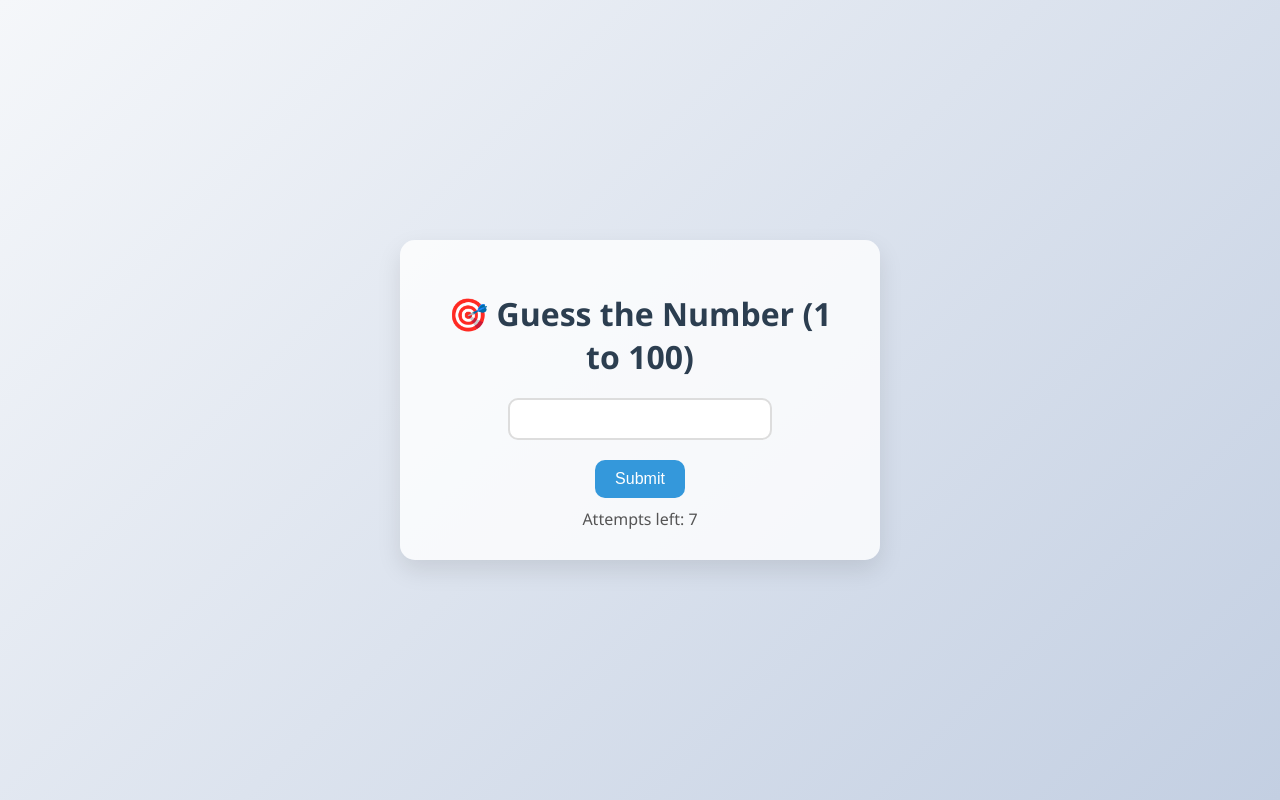
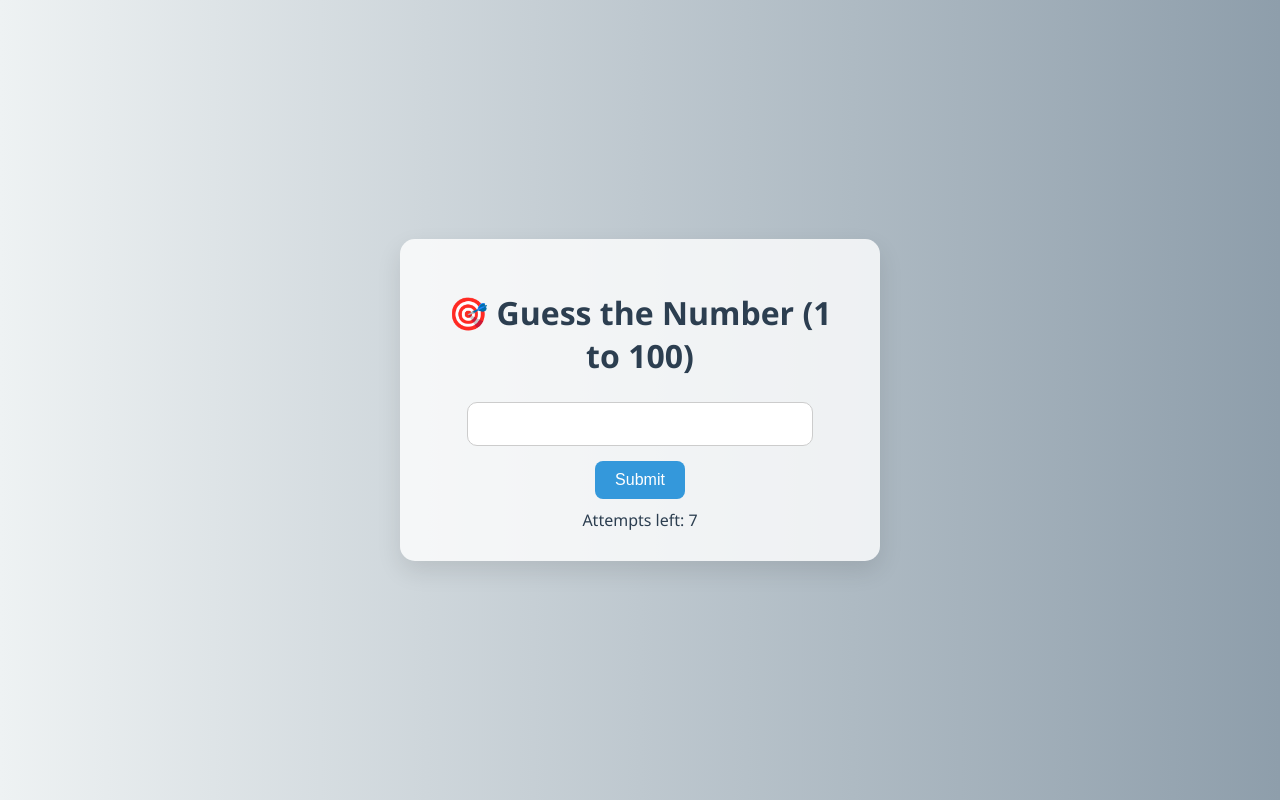
Before and after one commit to red-444/game_web, a Flask app: page / in a window 1280 px wide. Run offline with Flask 3, Linux system fonts and the light colour scheme.

Commit message:
index.html

```diff
--- a/game_web/templates/index.html
+++ b/game_web/templates/index.html
@@ -5,11 +5,9 @@
     <title>Guess the Number</title>
     <style>
         body {
-            background: linear-gradient(135deg, #f5f7fa, #c3cfe2);
+            background: linear-gradient(to right, #eef2f3, #8e9eab);
             font-family: 'Segoe UI', Tahoma, Geneva, Verdana, sans-serif;
-            color: #333;
             display: flex;
-            flex-direction: column;
             align-items: center;
             justify-content: center;
             height: 100vh;
@@ -22,33 +20,33 @@
             border-radius: 15px;
             box-shadow: 0 10px 25px rgba(0, 0, 0, 0.1);
             text-align: center;
+            width: 90%;
             max-width: 400px;
-            width: 90%;
         }
 
         h1 {
-            margin-bottom: 20px;
             color: #2c3e50;
+            margin-bottom: 25px;
         }
 
         input[type="number"] {
-            padding: 10px;
-            width: 60%;
-            border: 2px solid #ddd;
+            padding: 12px;
+            width: 80%;
             border-radius: 10px;
-            margin-bottom: 20px;
+            border: 1px solid #ccc;
             font-size: 16px;
         }
 
         button {
+            margin-top: 15px;
+            padding: 10px 20px;
             background-color: #3498db;
             color: white;
-            padding: 10px 20px;
             border: none;
-            border-radius: 10px;
+            border-radius: 8px;
             font-size: 16px;
             cursor: pointer;
-            transition: 0.3s;
+            transition: background-color 0.3s;
         }
 
         button:hover {
@@ -56,14 +54,14 @@
         }
 
         .message {
-            margin-top: 15px;
+            margin-top: 20px;
             font-weight: bold;
-            color: #e74c3c;
+            color: #d35400;
         }
 
         .attempts {
             margin-top: 10px;
-            color: #555;
+            color: #2c3e50;
         }
     </style>
 </head>
```
